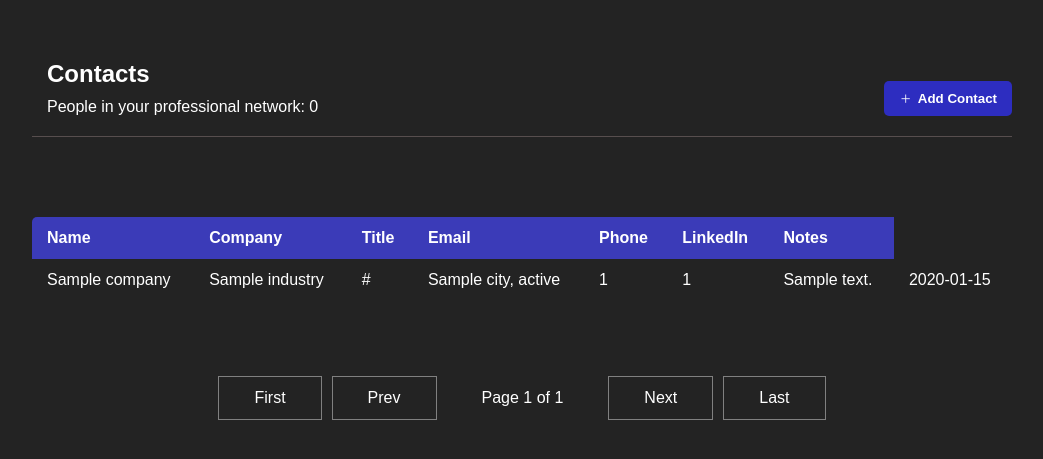
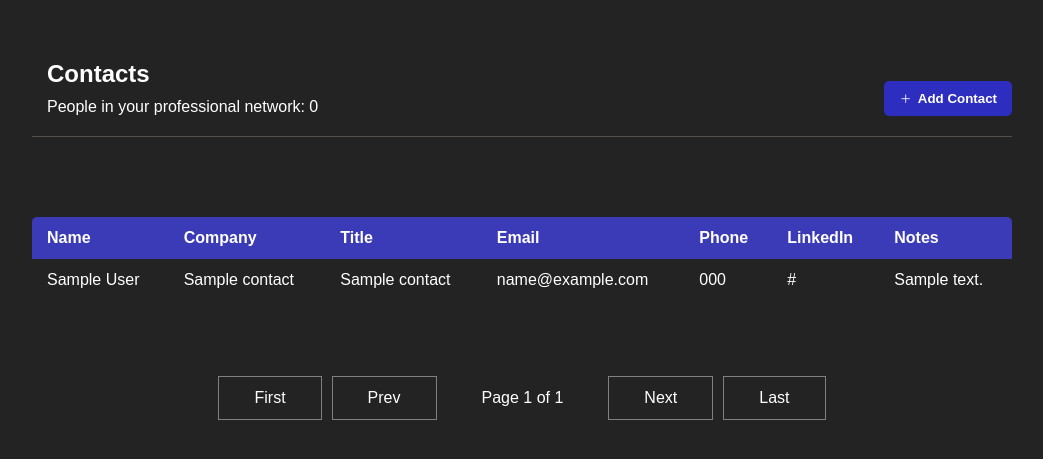
Before and after one commit to kylegutierrez51/job-application-tracker, a Flask app: template views/contacts.html in a window 1280 px wide. Shown: the part 71-530 px from the top of the page, without its empty margins (118-1161 px from the left). Run offline with Flask 3, Linux system fonts and the light colour scheme; the template is opened without the code that fills it: most values are stand-ins (such as "Sample title", 1, 10 or a date in 2020); data that the repository does not hold is empty.

Commit message:
Make applications and contact templates render from database

```diff
--- a/blueprints/applications.py
+++ b/blueprints/applications.py
@@ -5,7 +5,8 @@ applications_bp = Blueprint("applications", __name__)
 def serialize_application(application):
     return {
         **application,
-        'date_posted': application['date_posted'].isoformat() if application['date_posted'] is not None else None,
+        'application_date': application['application_date'].isoformat() if application['application_date'] is not None else None,
+        'response_date': application['response_date'].isoformat() if application['response_date'] is not None else None,
         'interview_date': application['interview_date'].isoformat() if application['interview_date'] is not None else None,
         'created_at': application['created_at'].isoformat() if application['created_at'] is not None else None,
     }
@@ -22,7 +23,7 @@ def index():
         return jsonify({'success': True})
 
     if request.method == 'GET':
-        applications = [serialize_application(a) for a in db.get_applications_count()]
+        applications = [serialize_application(a) for a in db.get_all_applications()]
         return render_template("applications.html", applications=applications)
 
 
--- a/database.py
+++ b/database.py
@@ -325,7 +325,7 @@ class JobTrackerDB:
         cursor = conn.cursor(dictionary=True)
 
         query = '''
-            SELECT a.application_id, j.job_title, c.company_name, a.application_date, a.status, a.resume_version, a.cover_letter_sent, a.response_date, a.interview_date, a.notes
+            SELECT a.application_id, j.job_title, c.company_name, a.application_date, a.status, a.resume_version, a.cover_letter_sent, a.response_date, a.interview_date, a.notes, a.created_at
             FROM applications AS a
             INNER JOIN jobs AS j ON a.job_id = j.job_id
             LEFT JOIN companies AS c ON j.company_id = c.company_id
@@ -453,7 +453,7 @@ class JobTrackerDB:
         cursor = conn.cursor(dictionary=True)
 
         query = '''
-            SELECT ct.contact_id, cm.company_id, ct.first_name, ct.last_name, cm.company_name, ct.job_title, ct.email, ct.phone, ct.linkedin_url, ct.notes
+            SELECT ct.contact_id, cm.company_id, ct.first_name, ct.last_name, cm.company_name, ct.job_title, ct.email, ct.phone, ct.linkedin_url, ct.notes, ct.created_at
             FROM contacts AS ct
             INNER JOIN companies AS cm ON ct.company_id = cm.company_id
         '''
--- a/templates/contacts.html
+++ b/templates/contacts.html
@@ -42,24 +42,13 @@
       <tbody class="js-table-rows">
         {% for contact in contacts %}
           <tr data-index="{{ loop.index0 }}" data-contact='{{ contact | tojson }}' class="clickable-row">
-            <td>{{ company['company_name'] }}</td>
-            <td>{{ company['industry'] if company['industry'] is not none else '-'}}</td>
-            <td>{{ company['website'] if company['website'] is not none else '-' }}</td>
-            <td>
-              {% if company['city'] is not none and company['state'] is not none %}
-                {{ company['city'] ~ ", " ~ company['state'] }}
-              {% elif company['city'] is not none %}
-                {{ company['city'] }}
-              {% elif company['state'] is not none %}
-                {{ company['state'] }}
-              {% else %}
-                -
-              {% endif %}
-            </td>
-            <td>{{ company['job_count'] }}</td>
-            <td>{{ company['contact_count'] }}</td>
-            <td>{{ company['notes'] if company['notes'] is not none else '-' }}</td>
-            <td>{{ company['created_at'][:10] if company['created_at'] is not none else '-' }}</td>
+            <td>{{ contact['first_name'] ~ " " ~ contact['last_name'] }}</td>
+            <td>{{ contact['company_name'] if contact['company_name'] is not none else '-'}}</td>
+            <td>{{ contact['job_title'] if contact['job_title'] is not none else '-' }}</td>
+            <td>{{ contact['email'] if contact['email'] is not none else '-' }}</td>
+            <td>{{ contact['phone'] if contact['phone'] is not none else '-' }}</td>
+            <td>{{ contact['linkedin_url'] if contact['linkedin_url'] is not none else '-' }}</td>
+            <td>{{ contact['notes'] if contact['notes'] is not none else '-' }}</td>
           </tr>
         {% endfor %}
       </tbody>
```
Also changed, not shown: templates/applications.html (+23 -1 lines), static/js/modals/form-modals/contact-form-modal.js (added).
